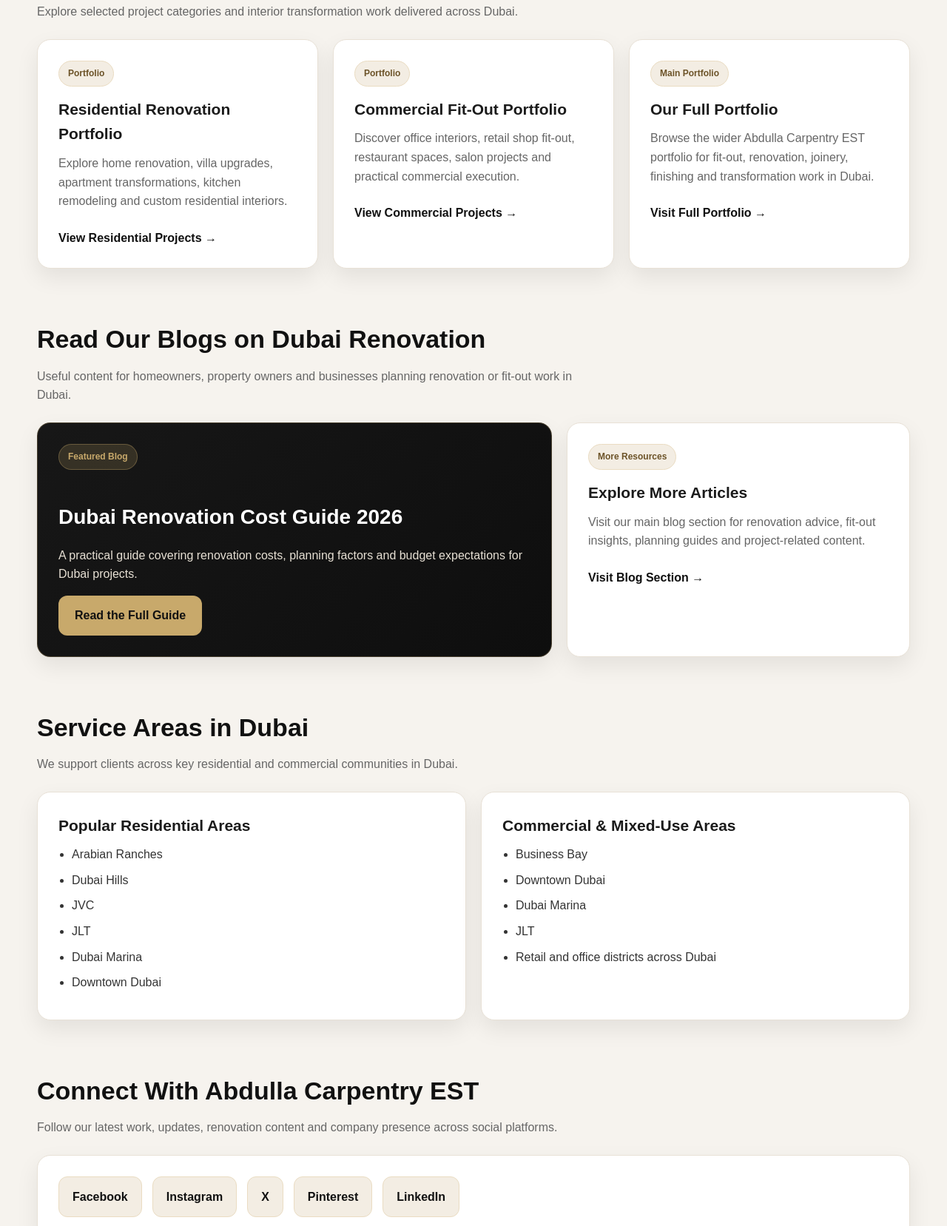
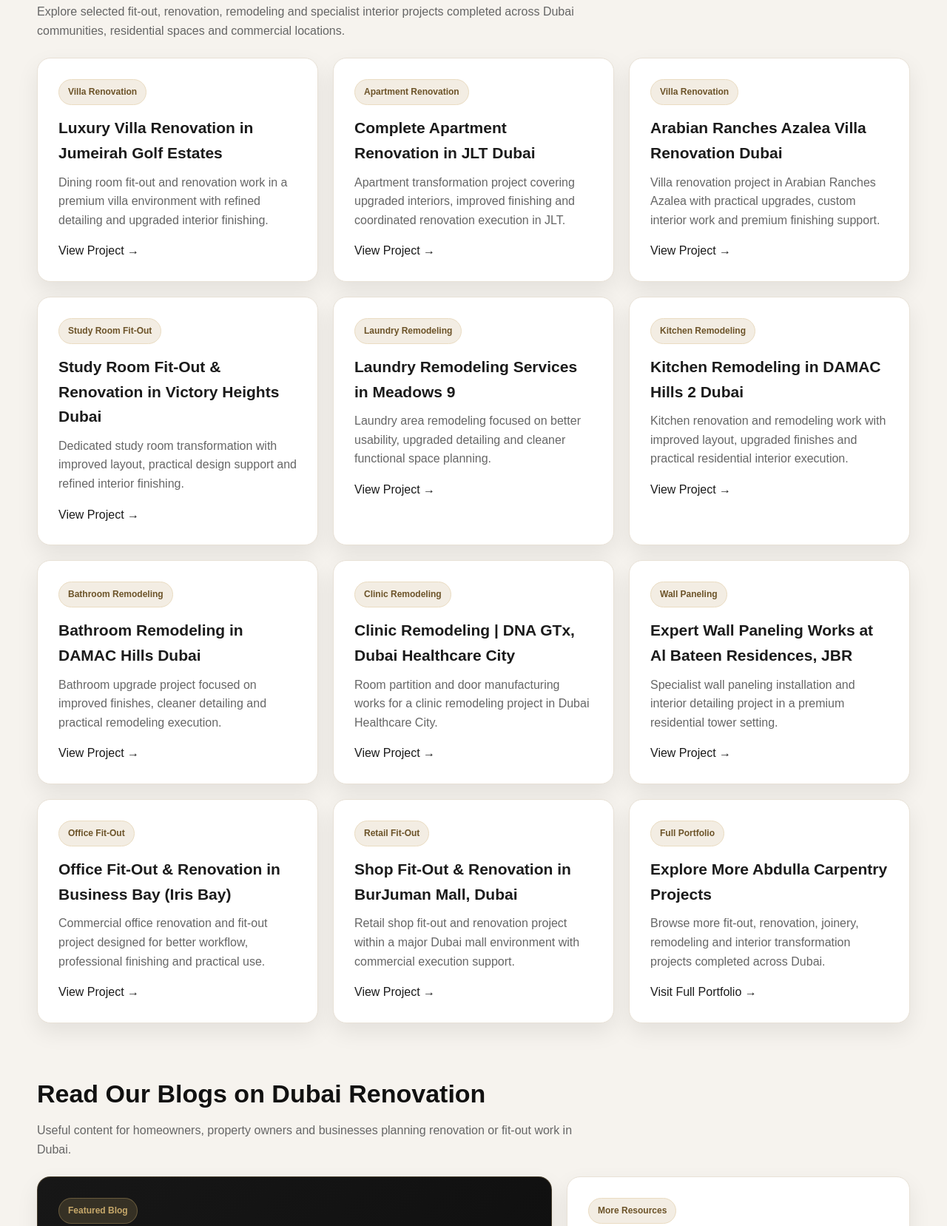
Before and after one commit to abdulla-carpentry-est/abdulla-carpentry-est.github.io, a plain HTML site: page index.html in a window 1280 px wide. Shown: the part 2085-3742 px from the top of the page at 74% size. Drawn offline with Linux system fonts and the light colour scheme.

Commit message:
Update index.html

```diff
--- a/index.html
+++ b/index.html
@@ -660,35 +660,92 @@
   <div class="container">
     <h2 class="section-title">Abdulla Carpentry Portfolio</h2>
     <p class="section-subtitle">
-        Explore selected project categories and interior transformation work delivered across Dubai.
+      Explore selected fit-out, renovation, remodeling and specialist interior projects completed across Dubai communities, residential spaces and commercial locations.
     </p>
 
-      <div class="portfolio-grid">
-        <div class="card portfolio-card">
-          <div class="tag">Portfolio</div>
-          <h3>Residential Renovation Portfolio</h3>
-          <p>
-            Explore home renovation, villa upgrades, apartment transformations, kitchen remodeling and custom residential interiors.
-          </p>
-          <a class="mini-link" href="https://abdullacarpentryest.ae/home-fitout-and-renovation/" target="_blank">View Residential Projects →</a>
+    <div class="portfolio-grid premium-portfolio-grid">
+      <div class="card portfolio-card premium-portfolio-card">
+        <div class="tag">Villa Renovation</div>
+        <h3>Luxury Villa Renovation in Jumeirah Golf Estates</h3>
+        <p>Dining room fit-out and renovation work in a premium villa environment with refined detailing and upgraded interior finishing.</p>
+        <a class="project-link" href="https://abdullacarpentryest.ae/dining-room-fitout-dubai-jumeirah-golf-estates/" target="_blank">View Project →</a>
       </div>
 
-        <div class="card portfolio-card">
-          <div class="tag">Portfolio</div>
-          <h3>Commercial Fit-Out Portfolio</h3>
-          <p>
-            Discover office interiors, retail shop fit-out, restaurant spaces, salon projects and practical commercial execution.
-          </p>
-          <a class="mini-link" href="https://abdullacarpentryest.ae/commercial-fitout-and-renovation/" target="_blank">View Commercial Projects →</a>
+      <div class="card portfolio-card premium-portfolio-card">
+        <div class="tag">Apartment Renovation</div>
+        <h3>Complete Apartment Renovation in JLT Dubai</h3>
+        <p>Apartment transformation project covering upgraded interiors, improved finishing and coordinated renovation execution in JLT.</p>
+        <a class="project-link" href="https://abdullacarpentryest.ae/apartment-renovation-in-jlt-dubai/" target="_blank">View Project →</a>
       </div>
 
-        <div class="card portfolio-card">
-          <div class="tag">Main Portfolio</div>
-          <h3>Our Full Portfolio</h3>
-          <p>
-            Browse the wider Abdulla Carpentry EST portfolio for fit-out, renovation, joinery, finishing and transformation work in Dubai.
-          </p>
-          <a class="mini-link" href="https://abdullacarpentryest.ae/our-portfolio/" target="_blank">Visit Full Portfolio →</a>
+      <div class="card portfolio-card premium-portfolio-card">
+        <div class="tag">Villa Renovation</div>
+        <h3>Arabian Ranches Azalea Villa Renovation Dubai</h3>
+        <p>Villa renovation project in Arabian Ranches Azalea with practical upgrades, custom interior work and premium finishing support.</p>
+        <a class="project-link" href="https://abdullacarpentryest.ae/arabian-ranches-azalea-villa-renovation/" target="_blank">View Project →</a>
+      </div>
+
+      <div class="card portfolio-card premium-portfolio-card">
+        <div class="tag">Study Room Fit-Out</div>
+        <h3>Study Room Fit-Out & Renovation in Victory Heights Dubai</h3>
+        <p>Dedicated study room transformation with improved layout, practical design support and refined interior finishing.</p>
+        <a class="project-link" href="https://abdullacarpentryest.ae/study-room-fit-out-renovation-victory-heights/" target="_blank">View Project →</a>
+      </div>
+
+      <div class="card portfolio-card premium-portfolio-card">
+        <div class="tag">Laundry Remodeling</div>
+        <h3>Laundry Remodeling Services in Meadows 9</h3>
+        <p>Laundry area remodeling focused on better usability, upgraded detailing and cleaner functional space planning.</p>
+        <a class="project-link" href="https://abdullacarpentryest.ae/laundry-remodeling-meadows-9/" target="_blank">View Project →</a>
+      </div>
+
+      <div class="card portfolio-card premium-portfolio-card">
+        <div class="tag">Kitchen Remodeling</div>
+        <h3>Kitchen Remodeling in DAMAC Hills 2 Dubai</h3>
+        <p>Kitchen renovation and remodeling work with improved layout, upgraded finishes and practical residential interior execution.</p>
+        <a class="project-link" href="https://abdullacarpentryest.ae/kitchen-remodeling-damac-hills-2/" target="_blank">View Project →</a>
+      </div>
+
+      <div class="card portfolio-card premium-portfolio-card">
+        <div class="tag">Bathroom Remodeling</div>
+        <h3>Bathroom Remodeling in DAMAC Hills Dubai</h3>
+        <p>Bathroom upgrade project focused on improved finishes, cleaner detailing and practical remodeling execution.</p>
+        <a class="project-link" href="https://abdullacarpentryest.ae/bathroom-remodeling-damac-hills/" target="_blank">View Project →</a>
+      </div>
+
+      <div class="card portfolio-card premium-portfolio-card">
+        <div class="tag">Clinic Remodeling</div>
+        <h3>Clinic Remodeling | DNA GTx, Dubai Healthcare City</h3>
+        <p>Room partition and door manufacturing works for a clinic remodeling project in Dubai Healthcare City.</p>
+        <a class="project-link" href="https://abdullacarpentryest.ae/clinic-remodeling-dubai-healthcare-city/" target="_blank">View Project →</a>
+      </div>
+
+      <div class="card portfolio-card premium-portfolio-card">
+        <div class="tag">Wall Paneling</div>
+        <h3>Expert Wall Paneling Works at Al Bateen Residences, JBR</h3>
+        <p>Specialist wall paneling installation and interior detailing project in a premium residential tower setting.</p>
+        <a class="project-link" href="https://abdullacarpentryest.ae/wall-paneling-bateen-residences-jbr/" target="_blank">View Project →</a>
+      </div>
+
+      <div class="card portfolio-card premium-portfolio-card">
+        <div class="tag">Office Fit-Out</div>
+        <h3>Office Fit-Out & Renovation in Business Bay (Iris Bay)</h3>
+        <p>Commercial office renovation and fit-out project designed for better workflow, professional finishing and practical use.</p>
+        <a class="project-link" href="https://abdullacarpentryest.ae/office-renovation-in-business-bay/" target="_blank">View Project →</a>
+      </div>
+
+      <div class="card portfolio-card premium-portfolio-card">
+        <div class="tag">Retail Fit-Out</div>
+        <h3>Shop Fit-Out & Renovation in BurJuman Mall, Dubai</h3>
+        <p>Retail shop fit-out and renovation project within a major Dubai mall environment with commercial execution support.</p>
+        <a class="project-link" href="https://abdullacarpentryest.ae/shop-fit-out-renovation-burjuman-mall-dubai/" target="_blank">View Project →</a>
+      </div>
+
+      <div class="card portfolio-card premium-portfolio-card portfolio-main-card">
+        <div class="tag">Full Portfolio</div>
+        <h3>Explore More Abdulla Carpentry Projects</h3>
+        <p>Browse more fit-out, renovation, joinery, remodeling and interior transformation projects completed across Dubai.</p>
+        <a class="project-link" href="https://abdullacarpentryest.ae/our-portfolio/" target="_blank">Visit Full Portfolio →</a>
       </div>
     </div>
   </div>
@@ -761,17 +818,34 @@
   <div class="container">
     <h2 class="section-title">Connect With Abdulla Carpentry EST</h2>
     <p class="section-subtitle">
-        Follow our latest work, updates, renovation content and company presence across social platforms.
+      Follow our latest projects, renovation ideas, fit-out updates and brand presence across social platforms.
     </p>
 
-      <div class="card">
-        <div class="social-links">
-          <a class="social-link" href="https://www.facebook.com/AbdullaCarpentryEST/" target="_blank">Facebook</a>
-          <a class="social-link" href="https://www.instagram.com/abdullacarpentryest/" target="_blank">Instagram</a>
-          <a class="social-link" href="https://x.com/AbdullaCEDubai" target="_blank">X</a>
-          <a class="social-link" href="https://www.pinterest.com/AbdullaCarpentryEST/" target="_blank">Pinterest</a>
-          <a class="social-link" href="https://www.linkedin.com/company/abdulla-carpentry-est/" target="_blank">LinkedIn</a>
-        </div>
+    <div class="social-grid">
+      <a class="social-card social-facebook" href="https://www.facebook.com/AbdullaCarpentryEST/" target="_blank">
+        <span class="social-name">Facebook</span>
+        <span class="social-handle">AbdullaCarpentryEST</span>
+      </a>
+
+      <a class="social-card social-instagram" href="https://www.instagram.com/abdullacarpentryest/" target="_blank">
+        <span class="social-name">Instagram</span>
+        <span class="social-handle">@abdullacarpentryest</span>
+      </a>
+
+      <a class="social-card social-x" href="https://x.com/AbdullaCEDubai" target="_blank">
+        <span class="social-name">X</span>
+        <span class="social-handle">@AbdullaCEDubai</span>
+      </a>
+
+      <a class="social-card social-pinterest" href="https://www.pinterest.com/AbdullaCarpentryEST/" target="_blank">
+        <span class="social-name">Pinterest</span>
+        <span class="social-handle">AbdullaCarpentryEST</span>
+      </a>
+
+      <a class="social-card social-linkedin" href="https://www.linkedin.com/company/abdulla-carpentry-est/" target="_blank">
+        <span class="social-name">LinkedIn</span>
+        <span class="social-handle">Abdulla Carpentry EST</span>
+      </a>
     </div>
   </div>
 </section>
```
Lines whose indentation alone changed are shown as unchanged.
